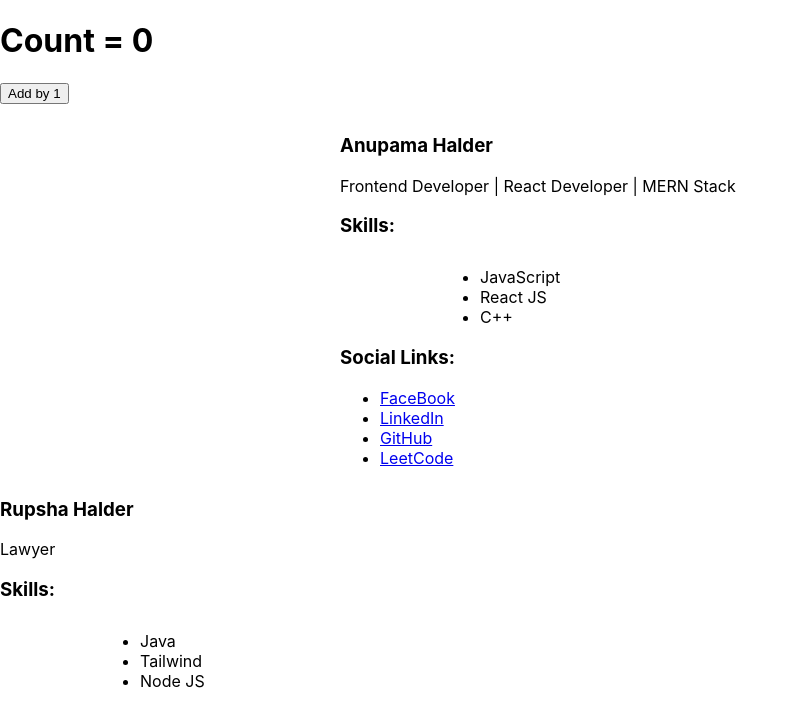
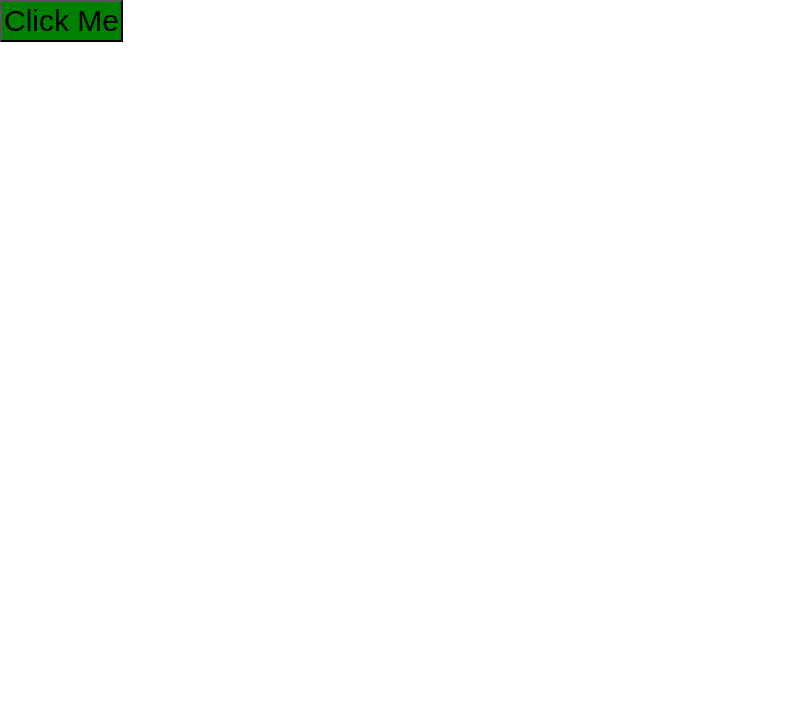
Before and after one commit to anupamahalder/react-learning, a React app: page / in a window 1280 px wide. Shown: the top 726 px of the page, without its empty margins (0-798 px from the left). Built offline with nearby package versions, Linux system fonts and the light colour scheme.

Commit message:
Handle a button clicked event

```diff
--- a/package.json
+++ b/package.json
@@ -5,7 +5,7 @@
   "dependencies": {
     "@babel/core": "^7.16.0",
     "@pmmmwh/react-refresh-webpack-plugin": "^0.5.3",
-    "@svgr/webpack": "^5.5.0",
+    "@svgr/webpack": "^8.1.0",
     "@testing-library/jest-dom": "^5.17.0",
     "@testing-library/react": "^13.4.0",
     "@testing-library/user-event": "^13.5.0",
@@ -44,7 +44,7 @@
     "react-dom": "^18.2.0",
     "react-refresh": "^0.11.0",
     "resolve": "^1.20.0",
-    "resolve-url-loader": "^4.0.0",
+    "resolve-url-loader": "^5.0.0",
     "sass-loader": "^12.3.0",
     "semver": "^7.3.5",
     "source-map-loader": "^3.0.0",
--- a/src/components/App.jsx
+++ b/src/components/App.jsx
@@ -1,98 +1,11 @@
-import React, {Component} from "react";
-import Profile from "./Profile/Profile";
-// import Skills from "./Profile/Skills";
-import MyProps from "./Props";
-import Bio from "./Profile/Bio";
-import Skills from "./Profile/Skills";
+import EventHandler from "./EventHandler/EventHandler";
 
+const App = () => {
+    return (
+        <div>
+            <EventHandler></EventHandler>
+        </div>
+    );
+};
 
-const ChildComponent = props =>{
-    <div>
-        <h1>I am child component</h1>
-        <p>I don't know what to do</p>
-        {
-            // {props.children}
-        }
-    </div>
-}
-
-// inherit react's component to App also we can destructure component from above
-// now App class not an usual class it becomes a component
-class App extends Component{
-
-    count = 0;
-    //declare a state
-    state = {
-        // initial value
-        count:0
-    };
-
-    // getContext(context){
-    //     console.log(context)
-    // }
-
-    // render method should return something(jsx) jsx means html code in javascript
-    render(){
-        // console.log('Profile props: ',this.props);
-        // calling the function
-        // this.getContext(this)
-        // console.log(count);
-        return (
-            <div>
-
-                <h1>Count = {this.state.count}</h1>
-                <button onClick={()=>{
-                    // this.count++;
-                    this.setState({count: this.state.count + 1});
-                    console.log('clicked! ',this.state.count);
-                }}
-                >Add by 1</button>
-
-                <Profile></Profile>
-                <Bio name={'Rupsha Halder'} title={"Lawyer"}></Bio>
-                <Skills skillA={'Java'} skillB={'Tailwind'} skillC={'Node JS'}></Skills>
-
-                {/* <div style={{marginLeft:'100px',marginRight:'100px'}}>
-                    <h3>List of Programmers</h3>
-                    <p>Mr. X</p>
-                    <Skills></Skills>
-                    <p>Mr. Y</p>
-                    <Skills></Skills>
-                    sending name props
-                    <MyProps name="Rupsha Halder"></MyProps>
-                    <MyProps name="Priya Halder"></MyProps>
-                    <MyProps name="Tiya Halder"></MyProps>
-                </div> */}
-            </div>
-        )
-
-        // //we can make an object of attributes then spread it to its required place
-        // const obj = {
-        //     title : 'My dream',
-        //     id: 'anu1'
-        // }
-        // const name = "Anupama Halder";
-        // // storing the jsx into a variable
-        // const bio = <div>
-        //     <h1>I am {name} from functional component</h1>
-        //     <p>Hello dear</p>
-        // </div>
-        // return <h1 {...obj}>Hello React, You are awesome! {bio}</h1>
-    }
-}
-//we have to export any component deafultly
 export default App;
-
-
-
-//Functional component
-function myFunctionalComponent(){
-    const name = "Anupama Halder"
-    return <h1>I am {name} from functional component</h1>
-}
-//Using arrow function we can create functional component
-const AnotherFunctionalComponent=()=>{
-    return <h1>I am from another functional component</h1>
-}
-
-// <></> this is known as react fragment
--- /dev/null
+++ b/src/components/EventHandler/EventHandler.jsx
@@ -0,0 +1,17 @@
+
+const EventHandler = () => {
+    // event handle arrow function whenever this function will be called we will get an event
+    const handleBtnClicked = (event) =>{
+        console.log(event.target);
+        console.log('hello from button!')
+    }
+    return (
+        <div>
+            {/* whenever the button will be clicked this given function will be called too so we need onClick event */}
+            <button onClick={handleBtnClicked}
+            style={{backgroundColor:'green',fontSize:'30px', padding:'2px'}}>Click Me</button>
+        </div>
+    );
+};
+
+export default EventHandler;
```
Also changed, not shown: 2 other files (tests, documents, lock files or other folders).
